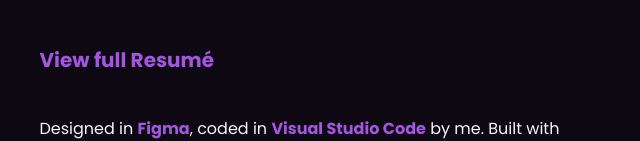
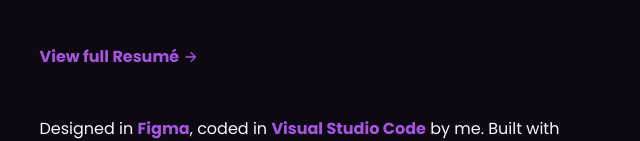
Before and after one commit to rikhall1515/portfolio_v2, an Astro site: page / in a window 1280 px wide. Shown: the part 2147-2288 px from the top of the page, without its empty margins (305-945 px from the left). Built offline with nearby package versions, Linux system fonts and the light colour scheme; Astro itself is replaced by a stand-in of ours.

Commit message:
fix: add arrow icon and hover/focus to resume link

```diff
--- a/src/pages/index.astro
+++ b/src/pages/index.astro
@@ -157,7 +157,11 @@ const jobs = [
 						<EmploymentItem {...job} />
 					))}
 				</ul>
-				<a href="/Rikard_Hallberg_CV.pdf" class="text-primary font-bold text-xl mb-[-0.4rem]" aria-label="View full Resumé (PDF)">View full Resumé</a>
+				<a href="/Rikard_Hallberg_CV.pdf"
+				   class="inline-flex text-primary font-bold transition-colors duration-150 ease-in-out hover:text-primary/80 focus:outline-none focus:ring-2 focus:ring-offset-2 focus:ring-accent focus:ring-offset-accent" aria-label="View full Resumé (PDF)">
+					View full Resumé
+					<svg class="h-4 w-4 m-1" xmlns="http://www.w3.org/2000/svg" viewBox="0 0 24 24" fill="currentColor"><path d="M16.1716 10.9999L10.8076 5.63589L12.2218 4.22168L20 11.9999L12.2218 19.778L10.8076 18.3638L16.1716 12.9999H4V10.9999H16.1716Z"></path></svg>
+				</a>
 			</div>
 		</section>
 	 </main>
```
